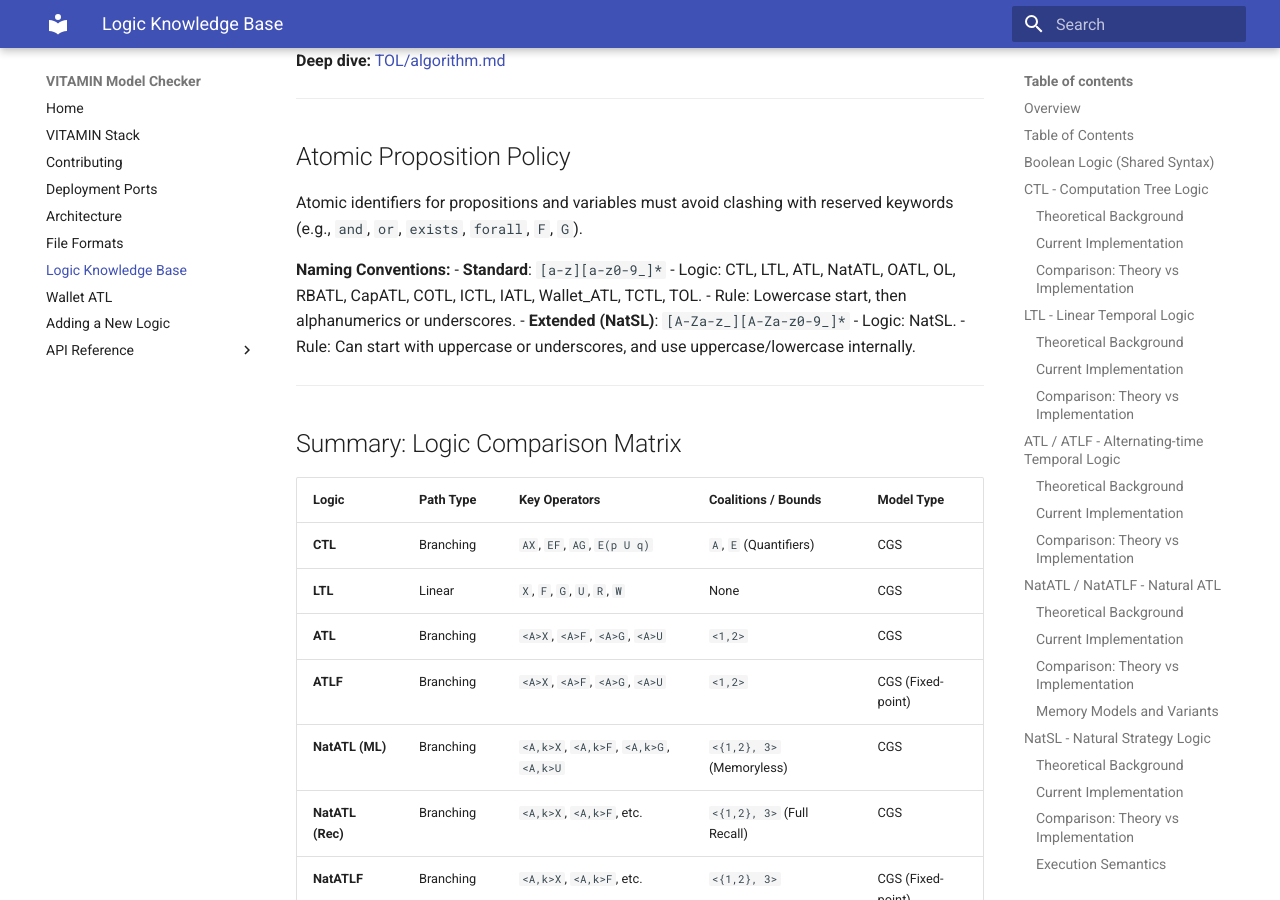
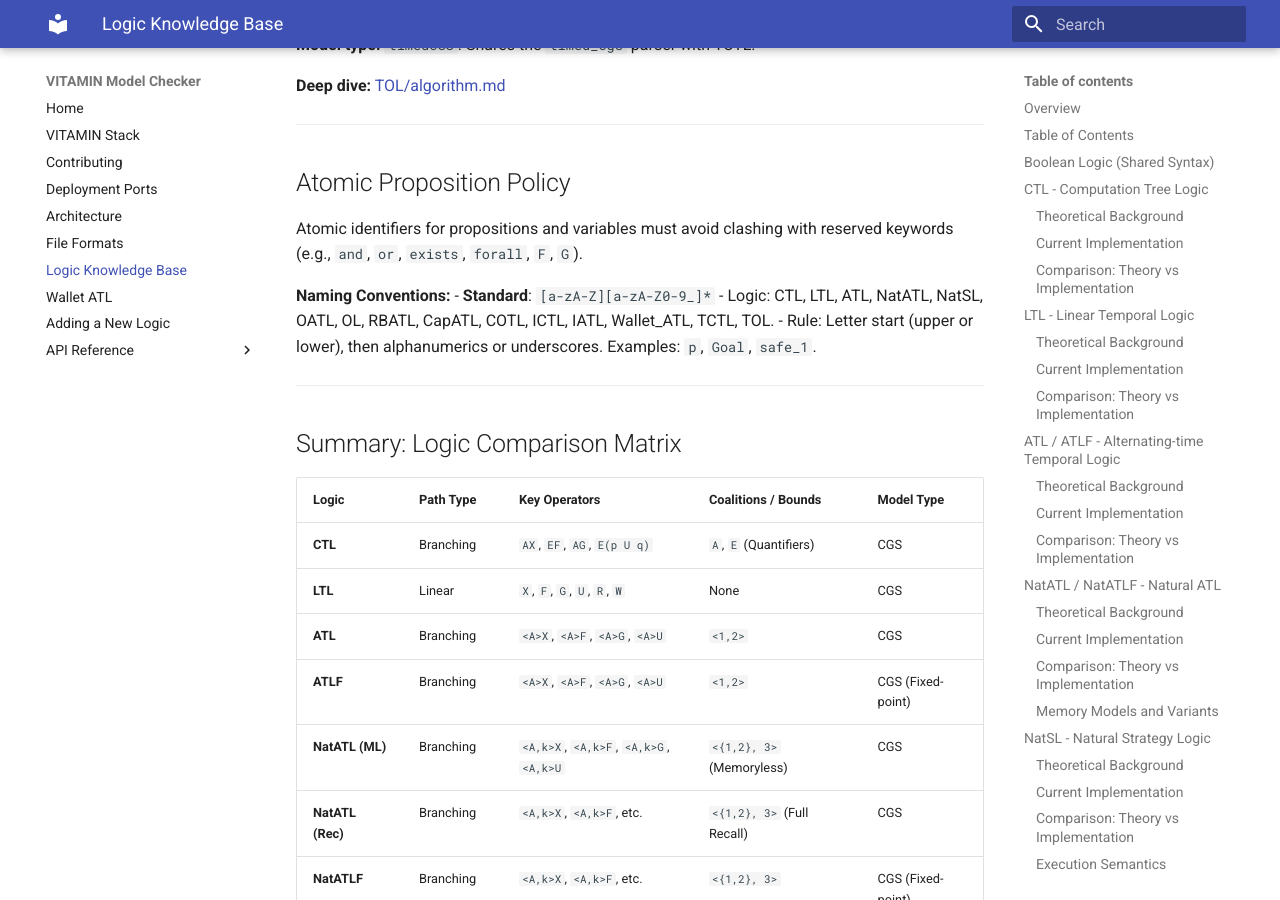
Before and after one commit to VITAMIN-organisation/vitamin-model-checker, an MkDocs documentation site: the page built from docs/logic_knowledge_base.md, in a window 1280 px wide and 900 px high, scrolled down 20247 px. Built offline with MkDocs 1.6.1 and Material for MkDocs 9.7.7, drawn with Linux system fonts in a browser that asks for light colours; some of the changed text lies outside the part shown.

Commit message:
udpate docs with the new fix

````diff
--- a/docs/logic_knowledge_base.md
+++ b/docs/logic_knowledge_base.md
@@ -111,7 +111,7 @@ CTL is a branching-time logic defined over computation trees. Formulas are evalu
 **Supported Syntax:**
 1.  **Quantifiers**: `E` (exist), `A` (forall).
 2.  **Operators**: `X` (next), `F` (eventually), `G` (globally/always), `U` (until).
-3.  **Propositions**: `[a-z][a-z0-9_]*` (Lowercase start, then alphanumerics/underscores).
+3.  **Propositions**: `[a-zA-Z][a-zA-Z0-9_]*` (Letter start, then alphanumerics/underscores).
 4.  **Grouping**: Parentheses `()` and square brackets `[]` are both supported. (Note: `[]` is unique to CTL).
 
 **Validation Rules:**
@@ -135,7 +135,7 @@ E (p U [q && AG r])
 | **Temporal Ops** | X, F, G, U | `X`, `F`, `G`, `U` (also `next`, `eventually`, etc.) |
 | **Boolean Ops** | AND, OR, NOT, IMPLIES | `&&`, `\|\|`, `!`, `->` (plus keywords) |
 | **Grouping** | ( ) | `( )` and `[ ]` |
-| **State Props** | p, q | `[a-z][a-z0-9_]*` |
+| **State Props** | p, Goal | `[a-zA-Z][a-zA-Z0-9_]*` |
 
 ---
 
@@ -166,12 +166,12 @@ LTL is a linear-time logic evaluated over single infinite paths (sequences of st
 
 **Supported Syntax:**
 1.  **Operators**: `X`, `F`, `G`, `U`, `R`, `W` (and their keyword aliases).
-2.  **Propositions**: `[a-z][a-z0-9_]*`.
+2.  **Propositions**: `[a-zA-Z][a-zA-Z0-9_]*`.
 3.  **No Quantifiers**: Path quantifiers (A/E) are NOT allowed in LTL formulas in VITAMIN.
 
 **Validation Rules:**
 - LTL formulas are checked for linear temporal structure.
-- Propositions must follow the standard lowercase identifier pattern.
+- Propositions must follow the standard letter-start identifier pattern.
 
 **Formula Examples:**
 ```text
@@ -236,7 +236,7 @@ ATL extends CTL with coalition operators `[A]` (in VITAMIN written as `<A>`) to
 | :--- | :--- | :--- |
 | **Coalition** | <{1,2}> | `<1,2>` |
 | **Temporal Ops** | X, F, G, U | `X`, `F`, `G`, `U` |
-| **Propositions** | p, q | `[a-z][a-z0-9_]*` |
+| **Propositions** | p, Goal | `[a-zA-Z][a-zA-Z0-9_]*` |
 | **Valuation** | Binary (ATL) / [0,1] (ATLF) | Handled by model checker |
 
 ---
@@ -279,7 +279,7 @@ NatATL extends ATL with explicit capacity constraints on coalitions, allowing re
 | **Coalition** | <{A}, k> | `<{A}, k>` (Braces required) |
 | **Bound k** | Positive integer | Mandatory integer |
 | **Temporal Ops** | X, F, G, U | `X`, `F`, `G`, `U` |
-| **Propositions** | p, q | `[a-z][a-z0-9_]*` |
+| **Propositions** | p, Goal | `[a-zA-Z][a-zA-Z0-9_]*` |
 
 ### Memory Models and Variants
 
@@ -408,7 +408,7 @@ OATL extends ATL with demonic cost bounds. It assesses whether a coalition can a
 | **Coalition** | <A> | `<1,2>` (Indices) |
 | **Cost Bound** | <k> | `<k>` (Mandatory) |
 | **Temporal Ops**| X, F, G, U | `X`, `F`, `G`, `U`, `R`, `W` |
-| **Propositions**| p, q | `[a-z][a-z0-9_]*` |
+| **Propositions**| p, Goal | `[a-zA-Z][a-zA-Z0-9_]*` |
 
 > [!NOTE]
 > **Operator Support (R, W):** While some theoretical papers for OATL/OL define only a minimal set of operators (`X, F, G, U`), the VITAMIN implementation includes **`R` (Release)** and **`W` (Weak Until)** for practical expressivity and duality. This allows users to write more complex properties without manual conversion to negated forms.
@@ -579,7 +579,7 @@ Resource-Bounded ATL (RBATL) and its recursive variant (RABATL) reason about coa
 | **Coalition** | <A> | `<1,2>` (Indices) |
 | **Vector Bound** | <b1, b2, ...> | `<10,5>` (Comma-separated) |
 | **Temporal Ops** | X, F, G, U | `X`, `F`, `G`, `U`, `R`, `W` |
-| **Propositions** | p, q | `[a-z][a-z0-9_]*` |
+| **Propositions** | p, Goal | `[a-zA-Z][a-zA-Z0-9_]*` |
 
 > [!NOTE]
 > **Duality & Completeness:** Similarly to OATL, the RBATL implementation supports a full set of temporal operators (`U, R, W, G, X, F`) to ensure syntactic completeness and ease of use for complex resource-bounded specifications.
@@ -727,7 +727,7 @@ Coalitional Optimal Temporal Logic (COTL) is designed for reasoning about optima
 | **Coalition** | <J> | `<1,2>` (Indices) |
 | **Cost Bound** | <k> | `<5>` (Integer) |
 | **Temporal Ops**| X, F, G, U | `X`, `F`, `G`, `U`, `R`, `W` |
-| **Propositions**| p, q | `[a-z][a-z0-9_]*` |
+| **Propositions**| p, Goal | `[a-zA-Z][a-zA-Z0-9_]*` |
 
 > [!NOTE]
 > **Implementation Note**: COTL in VITAMIN currently utilizes the same syntactic parser as **OATL**. The distinction lies in the underlying verification engine's handling of cost-optimal strategy synthesis.
@@ -857,12 +857,9 @@ Linear-style timed logic with demonic cost prefixes over `timedCGS` models.
 Atomic identifiers for propositions and variables must avoid clashing with reserved keywords (e.g., `and`, `or`, `exists`, `forall`, `F`, `G`).
 
 **Naming Conventions:**
-- **Standard**: `[a-z][a-z0-9_]*`
-    - Logic: CTL, LTL, ATL, NatATL, OATL, OL, RBATL, CapATL, COTL, ICTL, IATL, Wallet_ATL, TCTL, TOL.
-    - Rule: Lowercase start, then alphanumerics or underscores.
-- **Extended (NatSL)**: `[A-Za-z_][A-Za-z0-9_]*`
-    - Logic: NatSL.
-    - Rule: Can start with uppercase or underscores, and use uppercase/lowercase internally.
+- **Standard**: `[a-zA-Z][a-zA-Z0-9_]*`
+    - Logic: CTL, LTL, ATL, NatATL, NatSL, OATL, OL, RBATL, CapATL, COTL, ICTL, IATL, Wallet_ATL, TCTL, TOL.
+    - Rule: Letter start (upper or lower), then alphanumerics or underscores. Examples: `p`, `Goal`, `safe_1`.
 
 ---
 
````
Also changed, not shown: other parts of docs/logic_knowledge_base.md (+8 -8 lines), docs/file_formats.md (+2 -2 lines).
